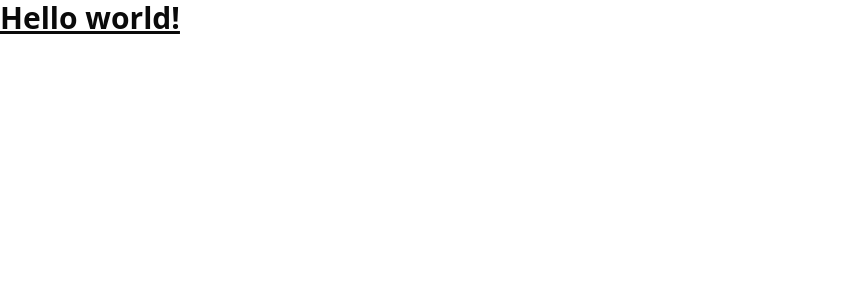
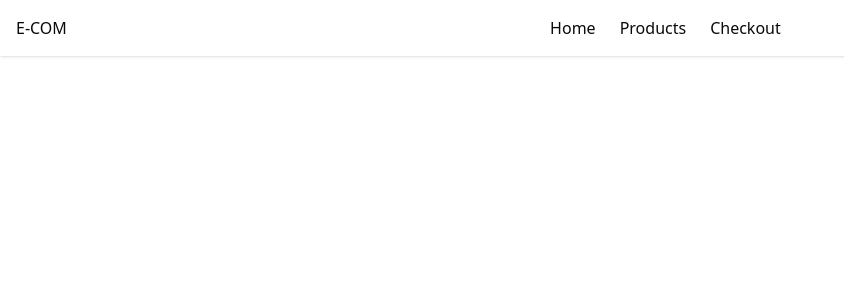
Before and after one commit to Dopest0727/ecom-website, a Next.js app: page / in a window 1280 px wide. Shown: the top 300 px of the page, without its empty margins (0-844 px from the left). Built offline with nearby package versions, Linux system fonts and the light colour scheme.

Commit message:
created routes for products and checkout pages

```diff
--- /dev/null
+++ b/app/checkout/page.tsx
@@ -0,0 +1,3 @@
+export default function CheckoutPage() {
+  return <div>Checkout</div>;
+}
--- a/app/layout.tsx
+++ b/app/layout.tsx
@@ -1,7 +1,9 @@
 import type { Metadata } from "next";
 import { Geist, Geist_Mono } from "next/font/google";
 import "./globals.css";
+import { Navbar } from "@/components/navbar";
 
+/*
 const geistSans = Geist({
   variable: "--font-geist-sans",
   subsets: ["latin"],
@@ -11,7 +13,7 @@ const geistMono = Geist_Mono({
   variable: "--font-geist-mono",
   subsets: ["latin"],
 });
-
+*/
 export const metadata: Metadata = {
   title: "Create Next App",
   description: "Generated by create next app",
@@ -24,8 +26,11 @@ export default function RootLayout({
 }>) {
   return (
     <html lang="en">
-      <body className={`${geistSans.variable} ${geistMono.variable}`}>
-        {children}
+      <body className="flex min-h-full flex-col bg-white">
+        <Navbar />
+        <main className="flex-grow container mx-auto px-4 py-8">
+          {children}
+        </main>
       </body>
     </html>
   );
--- a/app/page.tsx
+++ b/app/page.tsx
@@ -1,3 +1,3 @@
 export default function Home() {
-  return <h1 className="text-3xl font-bold underline"> Hello world! </h1>;
+  return <div></div>;
 }
--- /dev/null
+++ b/app/products/page.tsx
@@ -0,0 +1,3 @@
+export default function ProductsPage() {
+  return <div>Products</div>;
+}
--- /dev/null
+++ b/components/navbar.tsx
@@ -0,0 +1,23 @@
+import Link from "next/link";
+
+export const Navbar = () => {
+  return (
+    <nav className="sticky top-0 z-50 bg-white shadow">
+      <div className="container mx-auto flex items-center justify-between px-4 py-4">
+        <Link href="/" className="hover:text-orange-500">
+          E-COM
+        </Link>
+        <div className="hidden md:flex space-x-6">
+          <Link href="/">Home</Link>
+          <Link href="/products" className="hover:text-orange-500">
+            Products
+          </Link>
+          <Link href="/checkout" className="hover:text-orange-500">
+            Checkout
+          </Link>
+        </div>
+        <div className="flex items-center space-x-4"></div>
+      </div>
+    </nav>
+  );
+};
```
